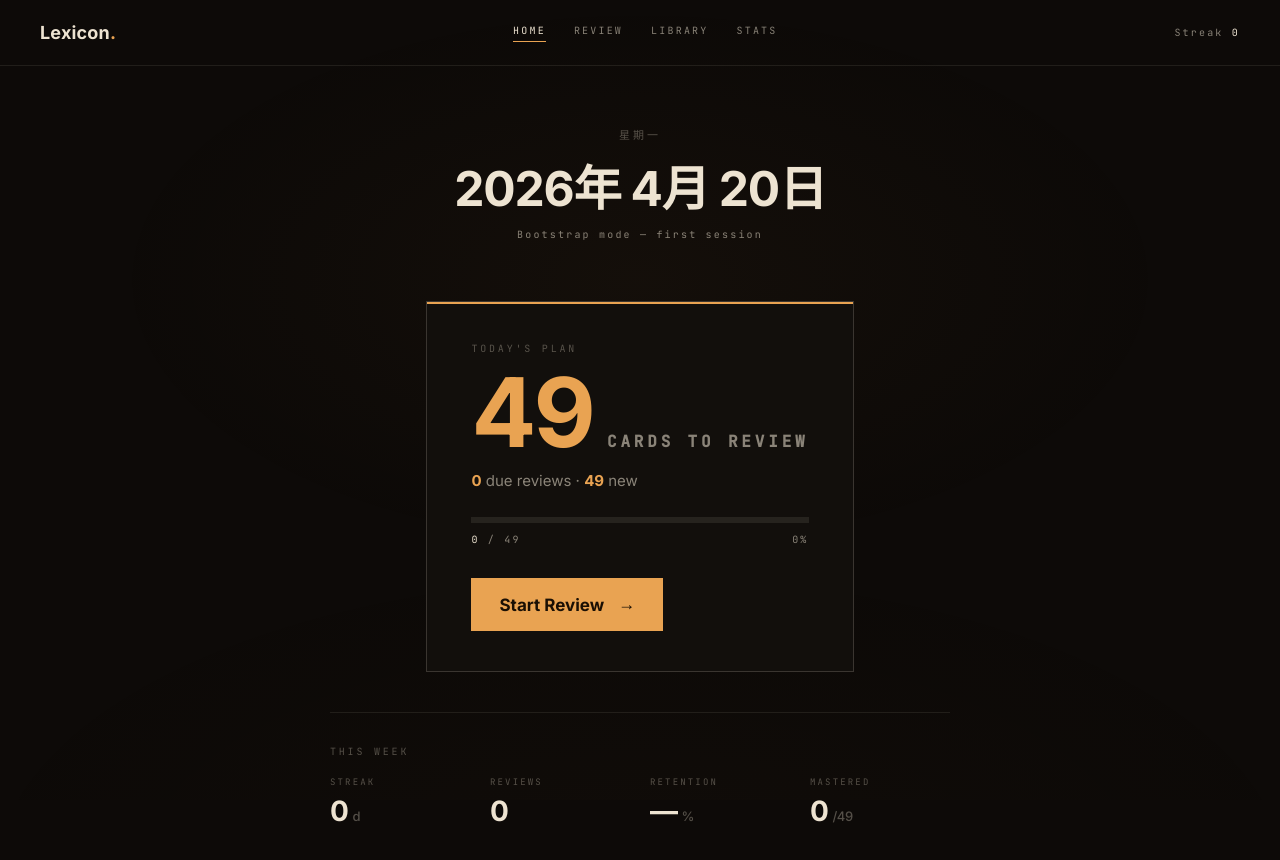
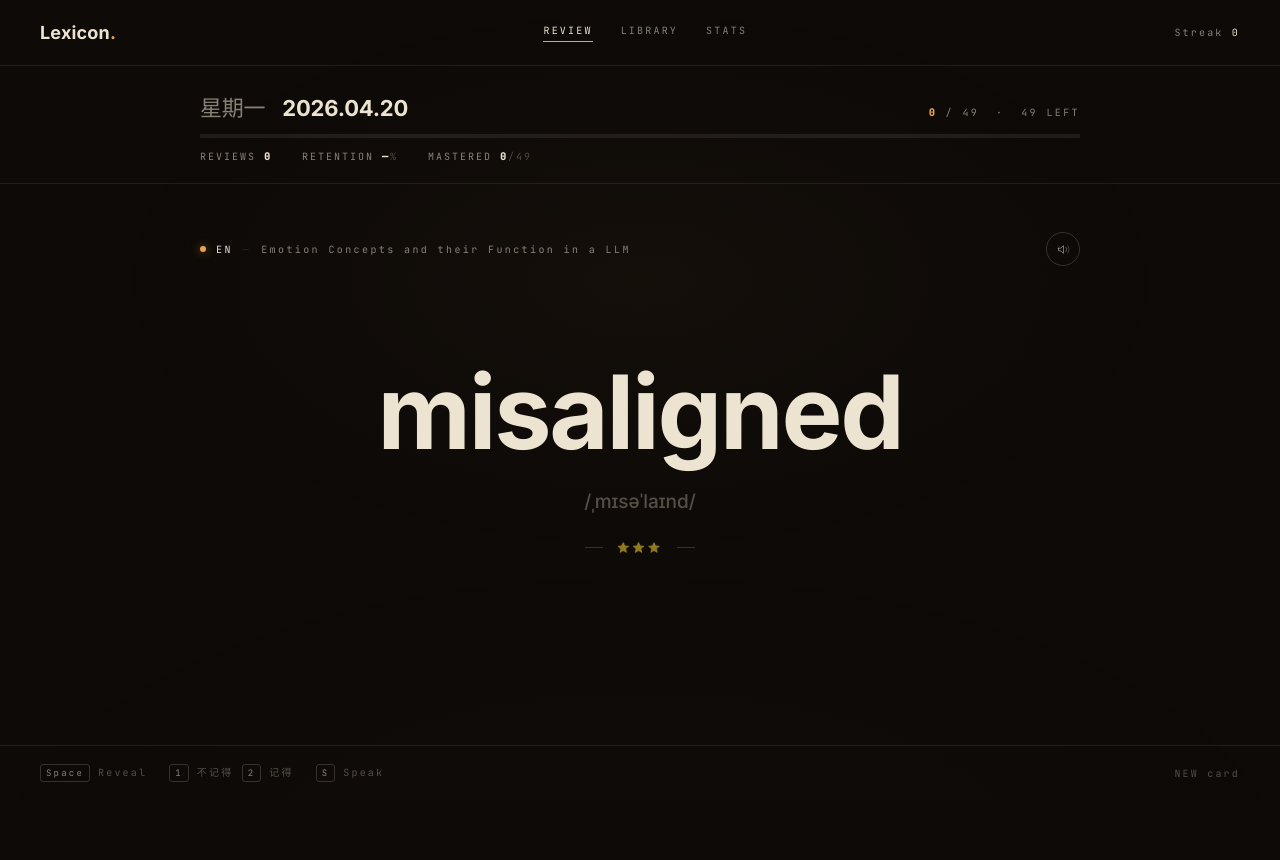
Before and after one commit to xnotwostar/vocab-app, a plain HTML site: page index.html in a window 1280 px wide. After the commit the page ends 800 px from the top, so only its background shows below. Drawn offline with Linux system fonts and the light colour scheme.

Commit message:
Consolidate Home into Review: single-page app
- Deleted home.js and review.html (review is now index.html)
- Review page now has plan header with:
  * Date (weekday + YYYY.MM.DD)
  * Progress bar (done / total)
  * Week stats row (reviews / retention / mastered)
- Live-updates progress on every grade
- Nav reduced to 3 items: Review / Library / Stats
- Simpler UX: one click opens app, everything visible

```diff
--- a/home.js
+++ /dev/null
@@ -1,127 +0,0 @@
-// home.js — dashboard
-import { loadWords, loadState, getTodayPlan, isDue, computeRetention14d } from './app.js';
-
-const WEEKDAYS_ZH = ['星期日', '星期一', '星期二', '星期三', '星期四', '星期五', '星期六'];
-
-async function init() {
-  const data = await loadWords();
-  const words = data.words;
-  const state = loadState();
-
-  // Date strip
-  const now = new Date();
-  const weekday = WEEKDAYS_ZH[now.getDay()];
-  const dateStr = `${now.getFullYear()}年 ${now.getMonth() + 1}月 ${now.getDate()}日`;
-  document.getElementById('date-strip').textContent = weekday;
-  document.getElementById('date-big').textContent = dateStr;
-
-  // Compute plan
-  const plan = getTodayPlan(words, state);
-  const total = plan.due_ids.length + plan.new_ids.length;
-  const done = plan.completed_ids.filter(id =>
-    plan.due_ids.includes(id) || plan.new_ids.includes(id)
-  ).length;
-
-  document.getElementById('date-sub').innerHTML = plan.retention_14d != null
-    ? `Based on your <span class="num">${Math.round(plan.retention_14d * 100)}%</span> retention · 14d`
-    : `Bootstrap mode — first session`;
-
-  renderPlan(plan, total, done);
-
-  // Week stats
-  document.getElementById('streak').textContent = computeStreak(state);
-  document.getElementById('stat-streak').textContent = computeStreak(state);
-  document.getElementById('stat-reviews').textContent = countReviewsThisWeek(state);
-  const ret = computeRetention14d(state);
-  document.getElementById('stat-retention').textContent = ret != null ? Math.round(ret * 100) : '—';
-  const mastered = words.filter(w => state[w.id]?.state === 'mature').length;
-  document.getElementById('stat-mastered').textContent = mastered;
-  document.getElementById('stat-total').textContent = words.length;
-}
-
-function renderPlan(plan, total, done) {
-  const container = document.getElementById('plan-container');
-  const remaining = total - done;
-
-  if (total === 0) {
-    container.innerHTML = `
-      <div class="empty-day">
-        <div class="big">All caught up<span style="color:var(--amber)">.</span></div>
-        <p>No cards scheduled for today.<br>Add more words or come back tomorrow.</p>
-        <a class="start-btn done" href="library.html">Browse library →</a>
-      </div>`;
-    return;
-  }
-
-  if (remaining === 0) {
-    container.innerHTML = `
-      <div class="plan">
-        <div class="plan-label">Today's plan · ✓ completed</div>
-        <div class="plan-big">${total}<span class="unit">reviewed</span></div>
-        <p class="plan-breakdown">
-          Session complete. Your brain needs sleep to consolidate.
-          ${plan.retention_14d != null ? `Retention this week: <span class="em">${Math.round(plan.retention_14d * 100)}%</span>.` : ''}
-        </p>
-        <a class="start-btn done" href="review.html">Review again</a>
-      </div>`;
-    return;
-  }
-
-  const pct = total ? Math.round(done / total * 100) : 0;
-  const newText = plan.new_ids.length > 0
-    ? `<span class="em">${plan.new_ids.length}</span> new`
-    : `no new words`;
-
-  container.innerHTML = `
-    <div class="plan">
-      <div class="plan-label">Today's plan</div>
-      <div class="plan-big">${remaining}<span class="unit">${remaining === 1 ? 'card' : 'cards'} to review</span></div>
-      <p class="plan-breakdown">
-        <span class="em">${plan.due_ids.length}</span> due review${plan.due_ids.length !== 1 ? 's' : ''} · ${newText}
-      </p>
-      <div class="progress">
-        <div class="progress-fill" style="width:${pct}%"></div>
-      </div>
-      <div class="progress-label">
-        <span><span class="num">${done}</span> / ${total}</span>
-        <span>${pct}%</span>
-      </div>
-      <a class="start-btn" href="review.html">
-        ${done > 0 ? 'Resume' : 'Start'} Review <span class="arrow">→</span>
-      </a>
-    </div>`;
-}
-
-function computeStreak(state) {
-  const days = new Set();
-  for (const id in state) {
-    const cs = state[id];
-    if (cs.lastReview) days.add(cs.lastReview.slice(0, 10));
-  }
-  if (days.size === 0) return 0;
-  let streak = 0;
-  const today = new Date();
-  for (let i = 0; i < 365; i++) {
-    const d = new Date(today.getTime() - i * 86400000).toISOString().slice(0, 10);
-    if (days.has(d)) streak++;
-    else if (i > 0) break;
-  }
-  return streak;
-}
-
-function countReviewsThisWeek(state) {
-  const now = new Date();
-  let count = 0;
-  for (const id in state) {
-    const hist = state[id]?.history || [];
-    for (const h of hist) {
-      if ((now - new Date(h.t)) / 86400000 < 7) count++;
-    }
-  }
-  return count;
-}
-
-init().catch(err => {
-  document.getElementById('plan-container').innerHTML = `<p style="color:var(--bad)">Error: ${err.message}</p>`;
-  console.error(err);
-});
--- a/index.html
+++ b/index.html
@@ -2,208 +2,75 @@
 <html lang="en">
 <head>
 <meta charset="utf-8">
-<title>Lexicon — Home</title>
+<title>Lexicon — Review</title>
 <meta name="viewport" content="width=device-width, initial-scale=1">
 <link rel="preconnect" href="https://fonts.googleapis.com">
 <link rel="preconnect" href="https://fonts.gstatic.com" crossorigin>
 <link href="https://fonts.googleapis.com/css2?family=Inter:wght@400;500;600;700;800&family=JetBrains+Mono:wght@400;500&display=swap" rel="stylesheet">
 <link rel="stylesheet" href="style.css">
 <style>
-  .home-stage {
-    flex: 1;
+  /* ---------- Plan header (above card) ---------- */
+  .plan-header {
+    padding: 24px 40px 20px;
+    border-bottom: 1px solid var(--hairline);
+  }
+  .plan-header-inner {
+    max-width: 880px;
+    margin: 0 auto;
     display: flex;
     flex-direction: column;
-    align-items: center;
-    padding: 60px 40px 80px;
-    max-width: 880px;
-    margin: 0 auto;
-    width: 100%;
+    gap: 12px;
   }
-
-  .date-strip {
-    font-family: var(--mono);
-    font-size: 11px;
-    letter-spacing: 0.28em;
-    text-transform: uppercase;
-    color: var(--ink-faint);
-    margin-bottom: 8px;
+  .plan-head-row {
+    display: flex;
+    align-items: baseline;
+    justify-content: space-between;
+    gap: 20px;
   }
-  .date-big {
+  .plan-date {
     font-family: var(--serif);
     font-weight: 700;
-    font-size: 48px;
-    letter-spacing: -0.025em;
+    font-size: 22px;
+    letter-spacing: -0.01em;
     color: var(--ink);
-    margin: 0 0 8px;
+    margin: 0;
   }
-  .date-sub {
+  .plan-date .weekday {
+    color: var(--ink-dim);
+    font-weight: 500;
+    margin-right: 12px;
+  }
+  .plan-count {
     font-family: var(--mono);
     font-size: 10px;
-    letter-spacing: 0.22em;
+    letter-spacing: 0.24em;
     color: var(--ink-dim);
-    margin-bottom: 60px;
+    text-transform: uppercase;
   }
-  .date-sub .num { color: var(--ink); }
+  .plan-count .num { color: var(--amber); font-weight: 700; }
 
-  /* Plan card */
-  .plan {
-    width: 100%;
-    max-width: 620px;
-    border: 1px solid var(--hairline-strong);
-    padding: 40px 44px;
-    background: var(--bg-raised);
-    margin-bottom: 40px;
+  .plan-progress {
+    height: 4px;
+    background: var(--hairline);
+    overflow: hidden;
     position: relative;
   }
-  .plan::before {
-    content: "";
-    position: absolute;
-    top: 0; left: 0; right: 0; height: 2px;
-    background: var(--amber);
-  }
-  .plan-label {
-    font-family: var(--mono);
-    font-size: 10px;
-    letter-spacing: 0.28em;
-    text-transform: uppercase;
-    color: var(--ink-faint);
-    margin-bottom: 14px;
-  }
-  .plan-big {
-    font-family: var(--serif);
-    font-weight: 700;
-    font-size: 96px;
-    line-height: 0.9;
-    letter-spacing: -0.03em;
-    color: var(--amber);
-    margin: 0 0 6px;
-  }
-  .plan-big .unit {
-    font-size: 16px;
-    color: var(--ink-dim);
-    margin-left: 14px;
-    letter-spacing: 0.24em;
-    text-transform: uppercase;
-    font-family: var(--mono);
-  }
-  .plan-breakdown {
-    font-family: var(--serif);
-    font-size: 15px;
-    color: var(--ink-dim);
-    margin: 14px 0 24px;
-    line-height: 1.6;
-  }
-  .plan-breakdown .em {
-    color: var(--amber);
-    font-weight: 700;
-  }
-
-  .progress {
-    height: 6px;
-    background: var(--hairline);
-    margin: 20px 0 10px;
-    position: relative;
-    overflow: hidden;
-  }
-  .progress-fill {
+  .plan-progress-fill {
     height: 100%;
     background: var(--amber);
     transition: width 400ms ease;
   }
-  .progress-label {
+
+  .plan-metrics {
+    display: flex;
+    gap: 30px;
     font-family: var(--mono);
     font-size: 10px;
-    letter-spacing: 0.22em;
+    letter-spacing: 0.2em;
     color: var(--ink-dim);
-    display: flex;
-    justify-content: space-between;
+    text-transform: uppercase;
   }
-  .progress-label .num { color: var(--ink); }
-
-  .start-btn {
-    display: inline-flex;
-    align-items: center;
-    gap: 14px;
-    margin-top: 32px;
-    padding: 16px 28px;
-    font-family: var(--serif);
-    font-weight: 700;
-    font-size: 17px;
-    background: var(--amber);
-    color: #1A0F04;
-    text-decoration: none;
-    border: none;
-    cursor: pointer;
-    transition: background 160ms;
-  }
-  .start-btn:hover { background: #F2B066; }
-  .start-btn .arrow { display: inline-block; transition: transform 160ms; }
-  .start-btn:hover .arrow { transform: translateX(4px); }
-  .start-btn.done {
-    background: transparent;
-    color: var(--ink-dim);
-    border: 1px solid var(--hairline-strong);
-  }
-
-  /* This week stats */
-  .week-stats {
-    width: 100%;
-    max-width: 620px;
-    border-top: 1px solid var(--hairline);
-    padding-top: 32px;
-  }
-  .week-title {
-    font-family: var(--mono);
-    font-size: 10px;
-    letter-spacing: 0.28em;
-    text-transform: uppercase;
-    color: var(--ink-faint);
-    margin-bottom: 18px;
-  }
-  .week-row {
-    display: grid;
-    grid-template-columns: repeat(4, 1fr);
-    gap: 20px;
-  }
-  .week-cell { display: flex; flex-direction: column; gap: 6px; }
-  .week-cell .k {
-    font-family: var(--mono);
-    font-size: 9px;
-    letter-spacing: 0.24em;
-    text-transform: uppercase;
-    color: var(--ink-faint);
-  }
-  .week-cell .v {
-    font-family: var(--serif);
-    font-weight: 700;
-    font-size: 28px;
-    letter-spacing: -0.015em;
-    color: var(--ink);
-  }
-  .week-cell .v .sub {
-    font-size: 13px;
-    color: var(--ink-faint);
-    margin-left: 4px;
-    font-weight: 500;
-  }
-
-  .empty-day {
-    text-align: center;
-    padding: 60px 0;
-  }
-  .empty-day .big {
-    font-family: var(--serif);
-    font-weight: 700;
-    font-size: 56px;
-    letter-spacing: -0.025em;
-    margin: 0 0 16px;
-  }
-  .empty-day p {
-    font-family: var(--serif);
-    font-size: 17px;
-    color: var(--ink-dim);
-    line-height: 1.6;
-  }
+  .plan-metric .num { color: var(--ink); font-weight: 700; }
 </style>
 </head>
 <body>
@@ -212,49 +79,63 @@
   <header class="topbar">
     <div class="brand"><a href="index.html"><span>Lexicon</span><span class="dot">.</span></a></div>
     <nav class="nav">
-      <a href="index.html" class="active">Home</a>
-      <a href="review.html">Review</a>
+      <a href="index.html" class="active">Review</a>
       <a href="library.html">Library</a>
       <a href="stats.html">Stats</a>
     </nav>
     <div class="session-meta">
-      <span>Streak <span class="num" id="streak">—</span></span>
+      <span>Streak <span class="num" id="stat-streak">—</span></span>
     </div>
   </header>
 
-  <main class="home-stage">
-    <div class="date-strip" id="date-strip">—</div>
-    <h1 class="date-big" id="date-big">—</h1>
-    <div class="date-sub" id="date-sub">—</div>
-
-    <div id="plan-container"></div>
-
-    <div class="week-stats">
-      <div class="week-title">This week</div>
-      <div class="week-row">
-        <div class="week-cell">
-          <div class="k">Streak</div>
-          <div class="v"><span id="stat-streak">—</span><span class="sub">d</span></div>
+  <!-- Plan header: date + progress + week stats -->
+  <div class="plan-header" id="plan-header">
+    <div class="plan-header-inner">
+      <div class="plan-head-row">
+        <h2 class="plan-date">
+          <span class="weekday" id="plan-weekday">—</span>
+          <span id="plan-date">—</span>
+        </h2>
+        <div class="plan-count">
+          <span class="num" id="plan-done">0</span> / <span id="plan-total">—</span>
+          &nbsp;·&nbsp; <span id="plan-remaining">—</span>
         </div>
-        <div class="week-cell">
-          <div class="k">Reviews</div>
-          <div class="v" id="stat-reviews">—</div>
+      </div>
+      <div class="plan-progress">
+        <div class="plan-progress-fill" id="plan-progress-fill" style="width:0%"></div>
+      </div>
+      <div class="plan-metrics">
+        <div class="plan-metric">
+          Reviews <span class="num" id="stat-reviews">—</span>
         </div>
-        <div class="week-cell">
-          <div class="k">Retention</div>
-          <div class="v"><span id="stat-retention">—</span><span class="sub">%</span></div>
+        <div class="plan-metric">
+          Retention <span class="num" id="stat-retention">—</span><span style="opacity:0.5">%</span>
         </div>
-        <div class="week-cell">
-          <div class="k">Mastered</div>
-          <div class="v"><span id="stat-mastered">—</span><span class="sub">/<span id="stat-total">—</span></span></div>
+        <div class="plan-metric">
+          Mastered <span class="num" id="stat-mastered">—</span><span style="opacity:0.5">/<span id="stat-total">—</span></span>
         </div>
       </div>
     </div>
+  </div>
+
+  <main class="stage" id="stage">
+    <!-- Populated by review.js -->
   </main>
+
+  <footer class="shortcuts">
+    <div class="group">
+      <span><span class="kbd">Space</span>Reveal</span>
+      <span><span class="kbd">1</span>不记得 <span class="kbd">2</span>记得</span>
+      <span><span class="kbd">S</span>Speak</span>
+    </div>
+    <div class="group">
+      <span id="fsrs-meta">—</span>
+    </div>
+  </footer>
 
 </div>
 
 <script type="module" src="app.js"></script>
-<script type="module" src="home.js"></script>
+<script type="module" src="review.js"></script>
 </body>
 </html>
--- a/review.js
+++ b/review.js
@@ -1,14 +1,15 @@
-// review.js — flashcard with auto-play audio + binary remember/forgot
-import { loadWords, loadState, setCardState, schedule, isDue, previewIntervals, playAudio, formatDue, getTodayPlan, markPlanCompleted } from './app.js';
+// review.js — flashcard with auto-play audio + binary remember/forgot + integrated plan header
+import { loadWords, loadState, setCardState, schedule, isDue, previewIntervals, playAudio, formatDue, getTodayPlan, markPlanCompleted, computeRetention14d } from './app.js';
+
+const WEEKDAYS_ZH = ['星期日', '星期一', '星期二', '星期三', '星期四', '星期五', '星期六'];
 
 let words = [];
 let queue = [];
+let plan = null;
 let currentIdx = 0;
 let revealed = false;
 
 const stage = document.getElementById('stage');
-const sessionEl = document.getElementById('session-progress');
-const dueCountEl = document.getElementById('due-count');
 const fsrsMetaEl = document.getElementById('fsrs-meta');
 
 async function init() {
@@ -17,7 +18,7 @@ async function init() {
   const state = loadState();
 
   // Use today's plan (cached per day)
-  const plan = getTodayPlan(words, state);
+  plan = getTodayPlan(words, state);
   const byId = Object.fromEntries(words.map(w => [w.id, w]));
 
   // Filter out already completed in today's plan
@@ -35,16 +36,79 @@ async function init() {
     return 0;
   });
 
-  dueCountEl.textContent = plan.due_ids.length + plan.new_ids.length;
+  renderPlanHeader(state);
+
   if (queue.length === 0) return renderEmpty();
   renderCard();
+}
+
+function renderPlanHeader(state) {
+  const now = new Date();
+  document.getElementById('plan-weekday').textContent = WEEKDAYS_ZH[now.getDay()];
+  document.getElementById('plan-date').textContent = `${now.getFullYear()}.${String(now.getMonth() + 1).padStart(2, '0')}.${String(now.getDate()).padStart(2, '0')}`;
+
+  const total = plan.due_ids.length + plan.new_ids.length;
+  const done = plan.completed_ids.filter(id =>
+    plan.due_ids.includes(id) || plan.new_ids.includes(id)
+  ).length;
+  const remaining = total - done;
+  const pct = total ? Math.round(done / total * 100) : 0;
+
+  document.getElementById('plan-done').textContent = done;
+  document.getElementById('plan-total').textContent = total;
+  document.getElementById('plan-remaining').textContent = remaining === 0 ? 'done' : `${remaining} left`;
+  document.getElementById('plan-progress-fill').style.width = `${pct}%`;
+
+  // Week stats
+  document.getElementById('stat-streak').textContent = computeStreak(state);
+
+  let reviewsCount = 0;
+  for (const id in state) {
+    const hist = state[id]?.history || [];
+    for (const h of hist) {
+      if ((now - new Date(h.t)) / 86400000 < 7) reviewsCount++;
+    }
+  }
+  document.getElementById('stat-reviews').textContent = reviewsCount;
+
+  const ret = computeRetention14d(state);
+  document.getElementById('stat-retention').textContent = ret != null ? Math.round(ret * 100) : '—';
+
+  const mastered = words.filter(w => state[w.id]?.state === 'mature').length;
+  document.getElementById('stat-mastered').textContent = mastered;
+  document.getElementById('stat-total').textContent = words.length;
+}
+
+function computeStreak(state) {
+  const days = new Set();
+  for (const id in state) {
+    if (state[id]?.lastReview) days.add(state[id].lastReview.slice(0, 10));
+  }
+  if (days.size === 0) return 0;
+  let streak = 0;
+  const today = new Date();
+  for (let i = 0; i < 365; i++) {
+    const d = new Date(today.getTime() - i * 86400000).toISOString().slice(0, 10);
+    if (days.has(d)) streak++;
+    else if (i > 0) break;
+  }
+  return streak;
 }
 
 function renderEmpty() {
   stage.innerHTML = `
     <div class="empty">
       <h2>All caught up<span class="amber-accent">.</span></h2>
-      <p>No cards due right now. Come back later or go to <a href="library.html" style="color:var(--amber)">library</a>.</p>
+      <p>No cards scheduled for today. Add more words to your <a href="library.html" style="color:var(--amber)">library</a> or come back tomorrow.</p>
+    </div>`;
+}
+
+function renderDone() {
+  stage.innerHTML = `
+    <div class="empty">
+      <h2>Session complete<span class="amber-accent">.</span></h2>
+      <p>${queue.length} cards reviewed. Your brain needs sleep to consolidate.</p>
+      <p style="margin-top:20px"><a href="stats.html" style="color:var(--amber)">View retention curve →</a></p>
     </div>`;
 }
 
@@ -55,7 +119,6 @@ function renderCard() {
   const prev = state[w.id];
   const intervals = previewIntervals(prev);
 
-  sessionEl.textContent = `${currentIdx + 1} / ${queue.length}`;
   revealed = false;
 
   stage.innerHTML = `
@@ -192,7 +255,7 @@ function grade(remembered) {
   const prev = state[w.id];
   setCardState(w.id, schedule(prev, remembered));
 
-  // Mark as completed in today's plan (so home page progress updates)
+  // Mark as completed in today's plan (so progress bar updates)
   if (remembered) {
     markPlanCompleted(w.id);
   } else {
@@ -202,18 +265,10 @@ function grade(remembered) {
   }
 
   currentIdx++;
+  renderPlanHeader(loadState()); // live-update header
   setTimeout(renderCard, 120);
 }
 
-function renderDone() {
-  stage.innerHTML = `
-    <div class="empty">
-      <h2>Session complete<span class="amber-accent">.</span></h2>
-      <p>${queue.length} cards reviewed. Your brain needs sleep to consolidate — come back tomorrow.</p>
-      <p style="margin-top:20px"><a href="stats.html" style="color:var(--amber)">View retention curve →</a></p>
-    </div>`;
-  sessionEl.textContent = `${queue.length} / ${queue.length}`;
-}
 
 document.addEventListener('keydown', (e) => {
   if (e.target.tagName === 'INPUT') return;
```
Also changed, not shown: library.html (+1 -2 lines), review.html (deleted, +0 -67 lines), stats.html (+1 -2 lines).
